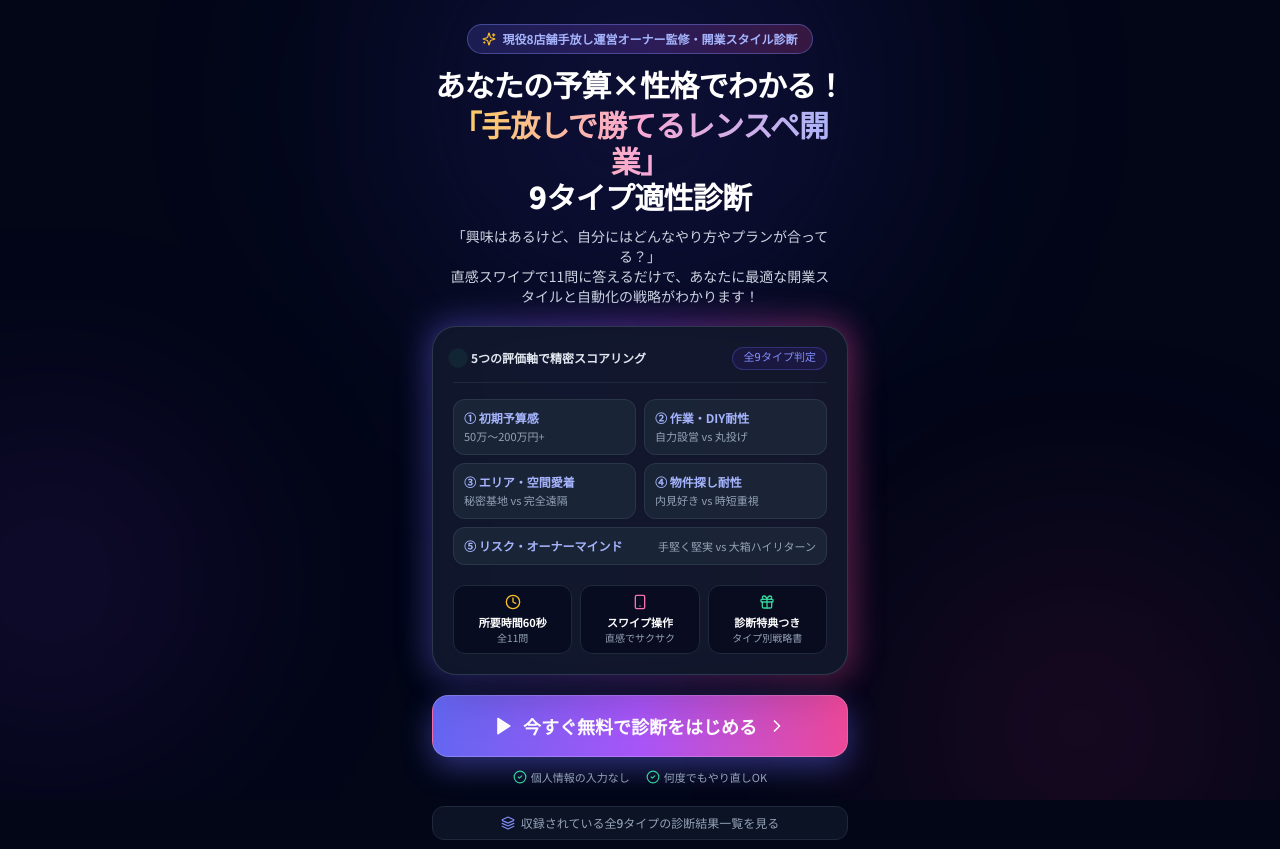
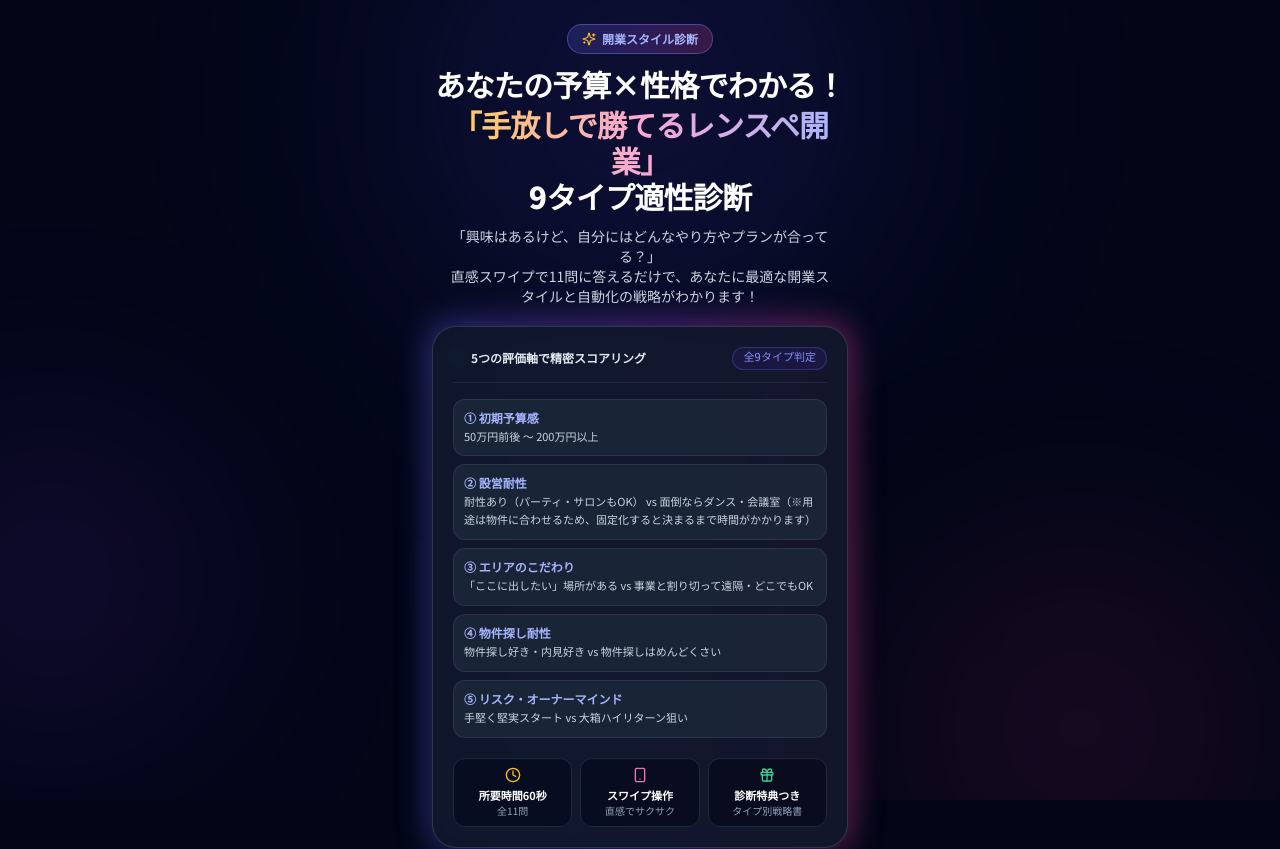
Before and after one commit to mikamiryuugo/rental-space-diagnosis, a React (Vite) app: page / in a window 1280 px wide. Shown: the top 849 px of the page. Built offline with nearby package versions, Linux system fonts and the light colour scheme.

Commit message:
Update StartScreen, ResultScreen, and quiz labels based on feedback

```diff
--- a/src/components/ResultScreen.tsx
+++ b/src/components/ResultScreen.tsx
@@ -65,27 +65,27 @@ export const ResultScreen: React.FC<ResultScreenProps> = ({
       color: 'from-amber-400 to-orange-500',
     },
     {
-      label: '2. 作業・DIY耐性',
+      label: '2. 設営耐性',
       value: score.diy,
-      leftText: '設営もプロに任せたい',
-      rightText: '家具組立・DIYが好き',
-      badge: score.diy >= 50 ? '自力設営で初期費用圧縮◎' : '丸投げ・代行で時短推奨',
+      leftText: '面倒（ダンス・会議室向き）',
+      rightText: '耐性あり（パーティ・サロンもOK）',
+      badge: score.diy >= 50 ? 'パーティ・サロン等の設営もOK' : 'ダンス・会議室等のシンプル設営向き',
       color: 'from-emerald-400 to-teal-500',
     },
     {
-      label: '3. エリア・物件への愛着',
+      label: '3. エリアのこだわり',
       value: score.attachment,
-      leftText: '遠隔・自動で儲かればOK',
-      rightText: '自分も使いたい・地元密着',
-      badge: score.attachment >= 50 ? 'こだわり空間・スタジオ向き' : '完全遠隔・数値＆M&A重視',
+      leftText: '事業と割り切り遠隔・どこでもOK',
+      rightText: '「ここに出したい」こだわり場所あり',
+      badge: score.attachment >= 50 ? 'こだわりエリア重視' : '遠隔・どこでもOK（事業割り切り）',
       color: 'from-pink-400 to-purple-500',
     },
     {
-      label: '4. 物件探し・内見耐性',
+      label: '4. 物件探し耐性',
       value: score.search,
-      leftText: '物件探しはプロに任せたい',
-      rightText: '物件検索・内見が楽しい',
-      badge: score.search >= 50 ? '業者開拓で自力発掘向き' : '物件探しサポート推奨',
+      leftText: '物件探しはめんどくさい',
+      rightText: '物件探し好き・内見好き',
+      badge: score.search >= 50 ? '物件探し好き・内見好き' : '物件探しはめんどくさい（代行推奨）',
       color: 'from-sky-400 to-indigo-500',
     },
     {
--- a/src/components/StartScreen.tsx
+++ b/src/components/StartScreen.tsx
@@ -34,7 +34,7 @@ export const StartScreen: React.FC<StartScreenProps> = ({
       >
         <div className="inline-flex items-center gap-1.5 px-3.5 py-1.5 rounded-full bg-gradient-to-r from-indigo-500/20 via-purple-500/20 to-pink-500/20 border border-indigo-400/40 text-indigo-300 text-xs font-bold shadow-sm">
           <Sparkles className="w-3.5 h-3.5 text-amber-400" />
-          <span>現役8店舗手放し運営オーナー監修・開業スタイル診断</span>
+          <span>開業スタイル診断</span>
         </div>
 
         <h1 className="text-2xl sm:text-3xl font-black tracking-tight leading-snug">
@@ -72,25 +72,37 @@ export const StartScreen: React.FC<StartScreenProps> = ({
           </div>
 
           {/* 5軸のチップ */}
-          <div className="grid grid-cols-2 gap-2 text-xs">
+          <div className="grid grid-cols-1 gap-2 text-xs">
             {[
-              { label: '① 初期予算感', sub: '50万〜200万円+' },
-              { label: '② 作業・DIY耐性', sub: '自力設営 vs 丸投げ' },
-              { label: '③ エリア・空間愛着', sub: '秘密基地 vs 完全遠隔' },
-              { label: '④ 物件探し耐性', sub: '内見好き vs 時短重視' },
+              {
+                label: '① 初期予算感',
+                sub: '50万円前後 〜 200万円以上',
+              },
+              {
+                label: '② 設営耐性',
+                sub: '耐性あり（パーティ・サロンもOK） vs 面倒ならダンス・会議室（※用途は物件に合わせるため、固定化すると決まるまで時間がかかります）',
+              },
+              {
+                label: '③ エリアのこだわり',
+                sub: '「ここに出したい」場所がある vs 事業と割り切って遠隔・どこでもOK',
+              },
+              {
+                label: '④ 物件探し耐性',
+                sub: '物件探し好き・内見好き vs 物件探しはめんどくさい',
+              },
+              {
+                label: '⑤ リスク・オーナーマインド',
+                sub: '手堅く堅実スタート vs 大箱ハイリターン狙い',
+              },
             ].map((item, idx) => (
               <div
                 key={idx}
                 className="bg-slate-800/80 border border-slate-700/60 rounded-xl p-2.5 flex flex-col"
               >
                 <span className="font-bold text-indigo-300">{item.label}</span>
-                <span className="text-[11px] text-slate-400 mt-0.5">{item.sub}</span>
+                <span className="text-[11px] text-slate-300 mt-0.5 leading-relaxed">{item.sub}</span>
               </div>
             ))}
-            <div className="col-span-2 bg-slate-800/80 border border-slate-700/60 rounded-xl p-2.5 flex items-center justify-between">
-              <span className="font-bold text-indigo-300">⑤ リスク・オーナーマインド</span>
-              <span className="text-[11px] text-slate-400">手堅く堅実 vs 大箱ハイリターン</span>
-            </div>
           </div>
 
           {/* 特徴3点 */}
--- a/src/data/diagnosisData.ts
+++ b/src/data/diagnosisData.ts
@@ -24,12 +24,12 @@ export const QUESTIONS: Question[] = [
   {
     id: 2,
     category: 'WORK & DIY 01',
-    axisLabel: '作業・DIY耐性',
+    axisLabel: '設営耐性',
     question: '家具組み立てなど、DIYや設営作業は苦じゃない（むしろ好き）？',
-    subText: '自分でドライバーを握ったり、インテリアを配置したりする作業への耐性です。',
+    subText: '設営耐性があればパーティやサロン等も対応可能。面倒ならダンスや会議室向きですが、用途を固定しすぎると物件が決まるまで時間がかかります。',
     iconName: 'Hammer',
     yesLabel: '好き・苦にならない！',
-    noLabel: '正直苦手・やりたくない',
+    noLabel: '正直苦手・めんどくさい',
     yesEffect: { diy: 25, attachment: 10 },
     noEffect: { diy: -25 },
   },
@@ -60,24 +60,24 @@ export const QUESTIONS: Question[] = [
   {
     id: 5,
     category: 'AREA 01',
-    axisLabel: '遠隔エリア耐性',
-    question: '利益が出る優良物件なら、自宅から遠い「遠隔エリア」での出店でも全く問題ない？',
-    subText: '自分の生活圏・地元にこだわるか、儲かるなら全国どこでも手放しで遠隔運営OKか。',
+    axisLabel: 'エリアのこだわり',
+    question: '「ここに出したい」というこだわりの場所がある？（いいえ＝事業と割り切って遠隔・どこでもOK）',
+    subText: '特定の場所に出したいこだわりがあるか、事業と割り切って遠隔でもどこでも利益が出ればいいか。',
     iconName: 'MapPin',
-    yesLabel: '遠隔でも儲かればOK！',
-    noLabel: '自分が通える範囲がいい',
-    yesEffect: { attachment: -20, mindset: 8 },
-    noEffect: { attachment: 20 },
+    yesLabel: '出したい場所がある！',
+    noLabel: '遠隔・どこでもOK！',
+    yesEffect: { attachment: 20, mindset: -5 },
+    noEffect: { attachment: -20, mindset: 8 },
   },
   {
     id: 6,
     category: 'SEARCH 01',
     axisLabel: '物件探し耐性',
-    question: '休日にポータルサイトを見たり、不動産屋を回って内見に行くのは楽しいと感じる？',
-    subText: '最大の壁になりやすい「レンスペ許可物件の発掘・業者開拓」を自分で楽しめるかどうか。',
+    question: '休日にポータルサイトを見たり、不動産屋を回って内見に行くのは好き？',
+    subText: '「物件探し好き・内見好き」か、「物件探しはめんどくさい」かの確認です。',
     iconName: 'Search',
-    yesLabel: '物件探し・内見は楽しい！',
-    noLabel: '面倒・できれば省きたい',
+    yesLabel: '物件探し・内見が好き！',
+    noLabel: '物件探しはめんどくさい',
     yesEffect: { search: 28, attachment: 5 },
     noEffect: { search: -25 },
   },
@@ -86,9 +86,9 @@ export const QUESTIONS: Question[] = [
     category: 'OUTSOURCE 01',
     axisLabel: '物件探しの外注志向',
     question: '物件探しの手間を考えるなら、お金がかかってもプロに丸投げしたい？',
-    subText: '自分の時間（時給）を最優先し、費用を払ってでもプロに優良物件の探索・提案を任せたいか。',
+    subText: '物件探しがめんどくさい場合、費用を払ってでもプロに優良物件の探索・提案を任せたいか。',
     iconName: 'Crown',
-    yesLabel: 'プロに任せて時短したい！',
+    yesLabel: 'プロに丸投げしたい！',
     noLabel: '自分で探して費用を抑える',
     yesEffect: { diy: -20, search: -25, budget: 10 },
     noEffect: { diy: 15, search: 20 },
```
